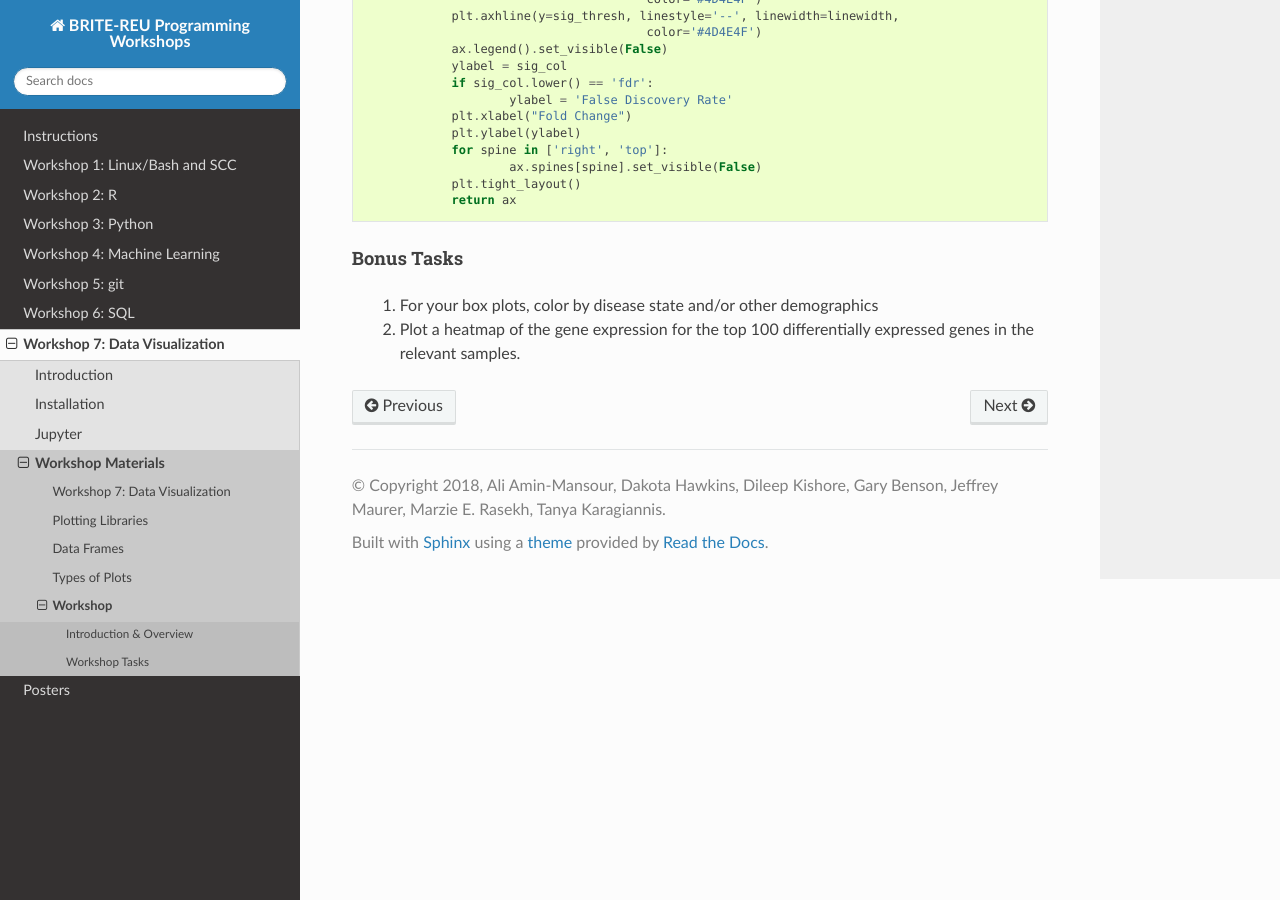
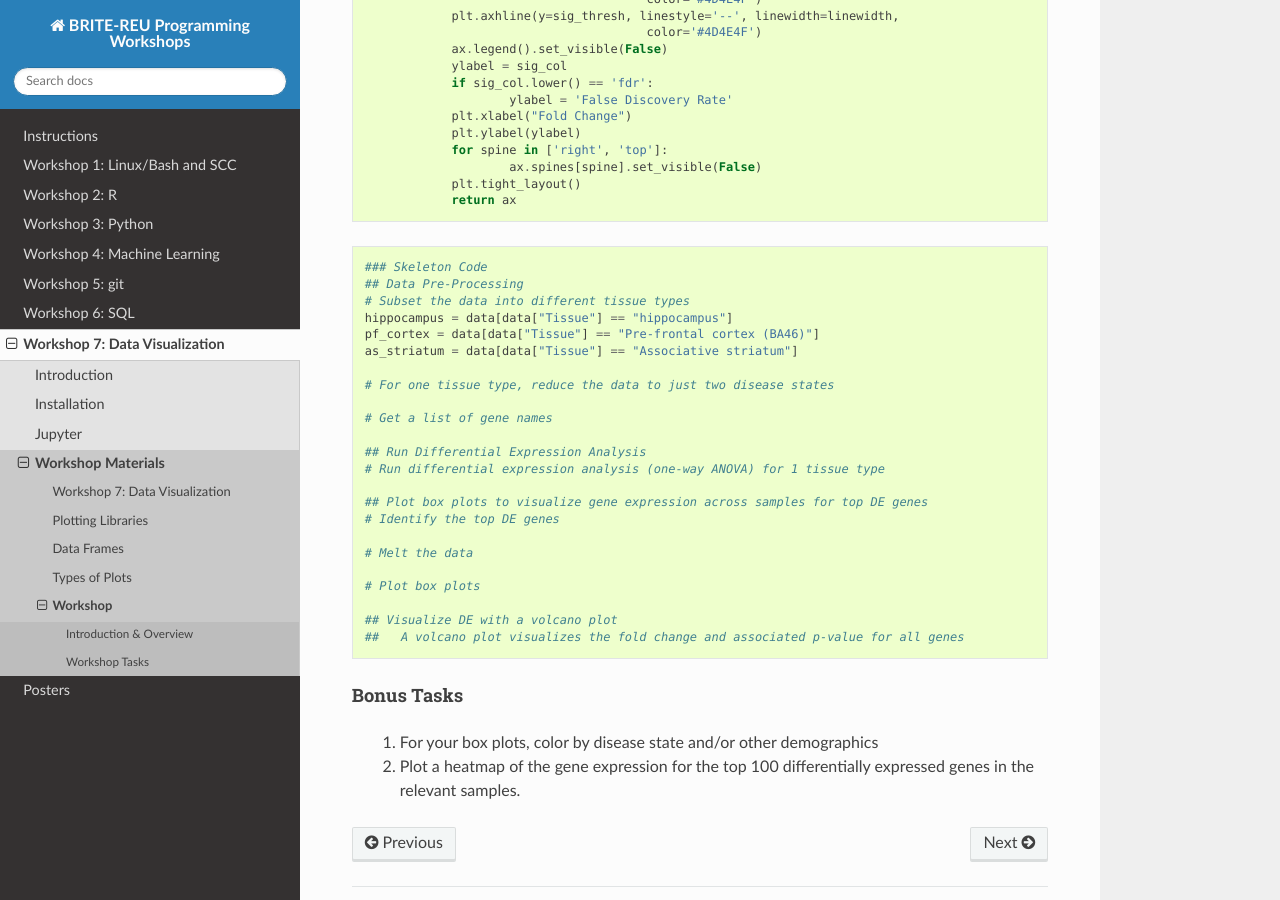
Before and after one commit to BRITE-REU/programming-workshops, a Sphinx documentation site: the page built from source/workshops/07_visualization/workshop.rst, in a window 1280 px wide and 900 px high, scrolled down 5909 px. Built offline with Sphinx 7.4.7 and the Read the Docs theme 2.0.0, drawn with Linux system fonts in a browser that asks for light colours.

Commit message:
Update workshop.rst
Content is in. Formatting still not perfect

```diff
--- a/source/workshops/07_visualization/workshop.rst
+++ b/source/workshops/07_visualization/workshop.rst
@@ -175,7 +175,7 @@ Required Workshop Tasks
 	#. Use the provided function to perform an ANOVA (analysis of variance) between two groups of data.
 	#. Modify the skeleton code to plot box plots for the top 5 differentially expressed genes. You can modify the function you wrote in Task 1. The plot should show the expression of the gene for each sample and seperate out the control v. treatment group.
 	#. Modify the skeleton code and use the provided function to plot a volcano plot to visualize both the gene expression fold change and the p-value from the ANOVA.
-		* Look at volcano plots in publications/google images. Modify the function so that your plots mirror the expected format.
+		- Look at volcano plots in publications/google images. Modify the function so that your plots mirror the expected format.
 
 .. code-block:: python
 
@@ -275,6 +275,32 @@ Required Workshop Tasks
 		plt.tight_layout()
 		return ax
 
+.. code-block:: python
+
+	### Skeleton Code
+	## Data Pre-Processing
+	# Subset the data into different tissue types
+	hippocampus = data[data["Tissue"] == "hippocampus"]
+	pf_cortex = data[data["Tissue"] == "Pre-frontal cortex (BA46)"]
+	as_striatum = data[data["Tissue"] == "Associative striatum"]
+
+	# For one tissue type, reduce the data to just two disease states
+
+	# Get a list of gene names
+
+	## Run Differential Expression Analysis
+	# Run differential expression analysis (one-way ANOVA) for 1 tissue type
+
+	## Plot box plots to visualize gene expression across samples for top DE genes
+	# Identify the top DE genes
+
+	# Melt the data
+
+	# Plot box plots
+
+	## Visualize DE with a volcano plot
+	##   A volcano plot visualizes the fold change and associated p-value for all genes
+
 Bonus Tasks
 ++++++++++++
 	#. For your box plots, color by disease state and/or other demographics
```
